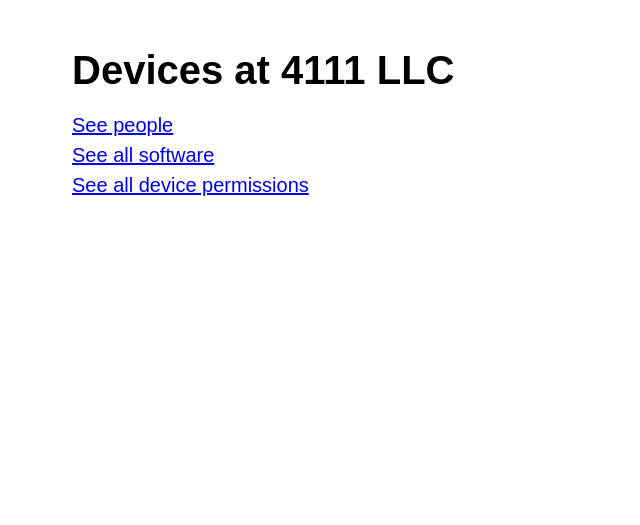
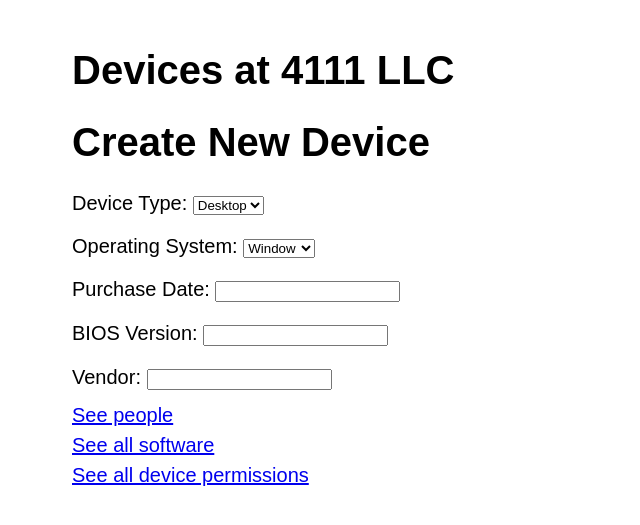
Before and after one commit to bh2779/4111_project1, a Flask app: template templates/devices.html in a window 1280 px wide. Shown: the top 525 px of the page, without its empty margins (0-640 px from the left). Run offline with Flask 2, Linux system fonts and the light colour scheme; the template is opened without the code that fills it, so the values that code supplies are empty; parts of the project's set-up code (start-up, migrations or seed data) failed here and were passed over.

Commit message:
created add device form

```diff
--- a/templates/devices.html
+++ b/templates/devices.html
@@ -17,10 +17,38 @@
 <body>
   <h1>Devices at 4111 LLC</h1>
 
-  <div>
+  <div class="devices">
     {% for n in data %}
     <div><a href="/device/{{n[0]}}">{{n[1]}}</a></div>
     {% endfor %}
+  </div>
+
+  <div class="new_device">
+    <h1>Create New Device</h1>
+    <form method="POST" action="/add-device">
+      <p>
+        <label for="device_type">Device Type: </label>
+        <select name="device_type" id="device_type">
+          <option value="desktop">Desktop</option>
+          <option value="laptop">Laptop</option>
+          <option value="tablet">Tablet</option>
+          <option value="phone">Phone</option>
+        </select>
+      </p>
+      <p>
+        <label for="operating_system">Operating System: </label>
+        <select name="operating_system" id="operating_system">
+          <option value="Window">Window</option>
+          <option value="Linux">Linux</option>
+          <option value="macOS">macOS</option>
+          <option value="iPad OS">iPad OS</option>
+          <option value="iOS">iOS</option>
+        </select>
+      </p>
+      <p>Purchase Date: <input type="text" name="purchase_date"></p>
+      <p>BIOS Version: <input type="text" name="bios_version"></p>
+      <p>Vendor: <input type="text" name="vendor"></p>
+    </form>
   </div>
 
   <div class="links">
```
Also changed, not shown: server.py (+8 -0 lines).
